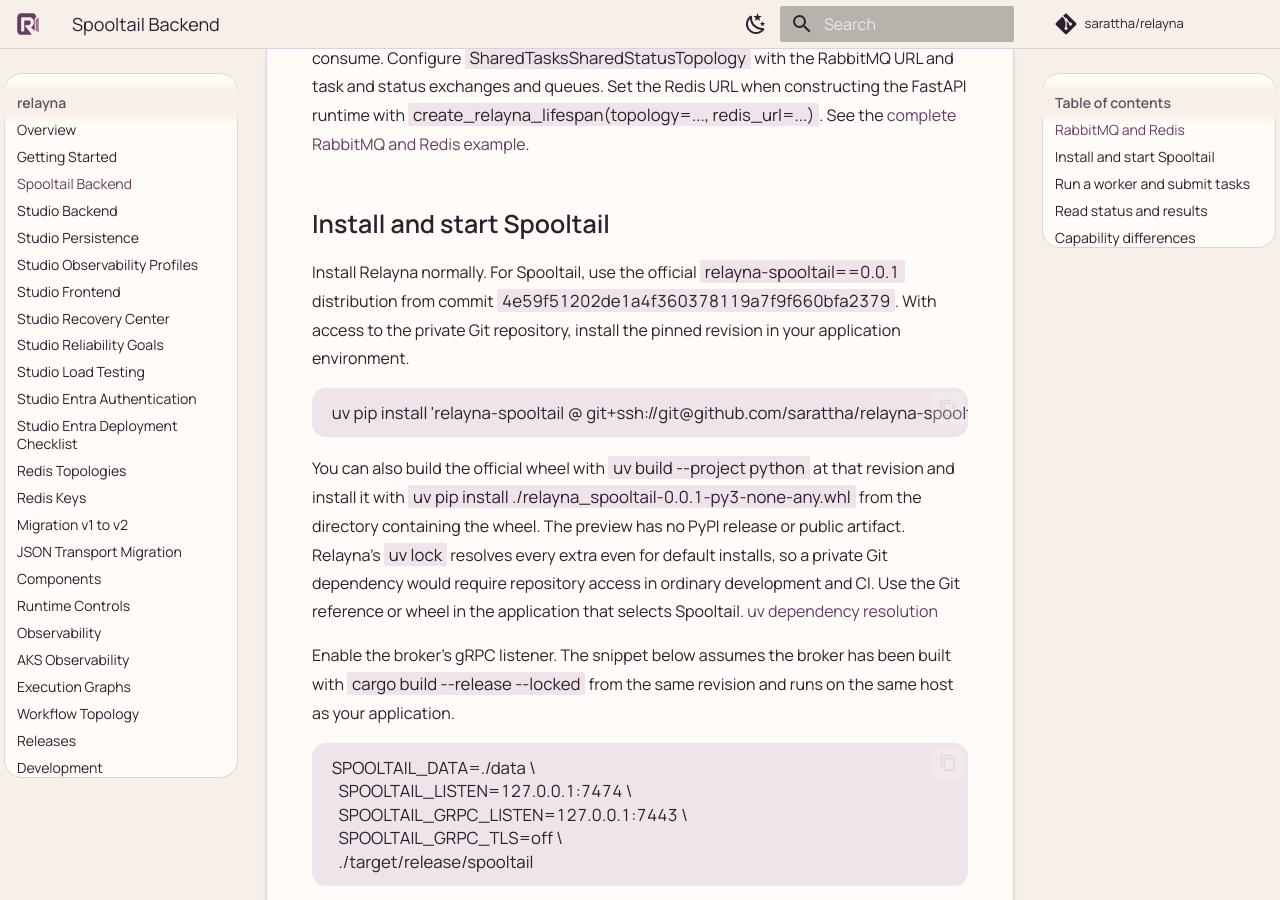
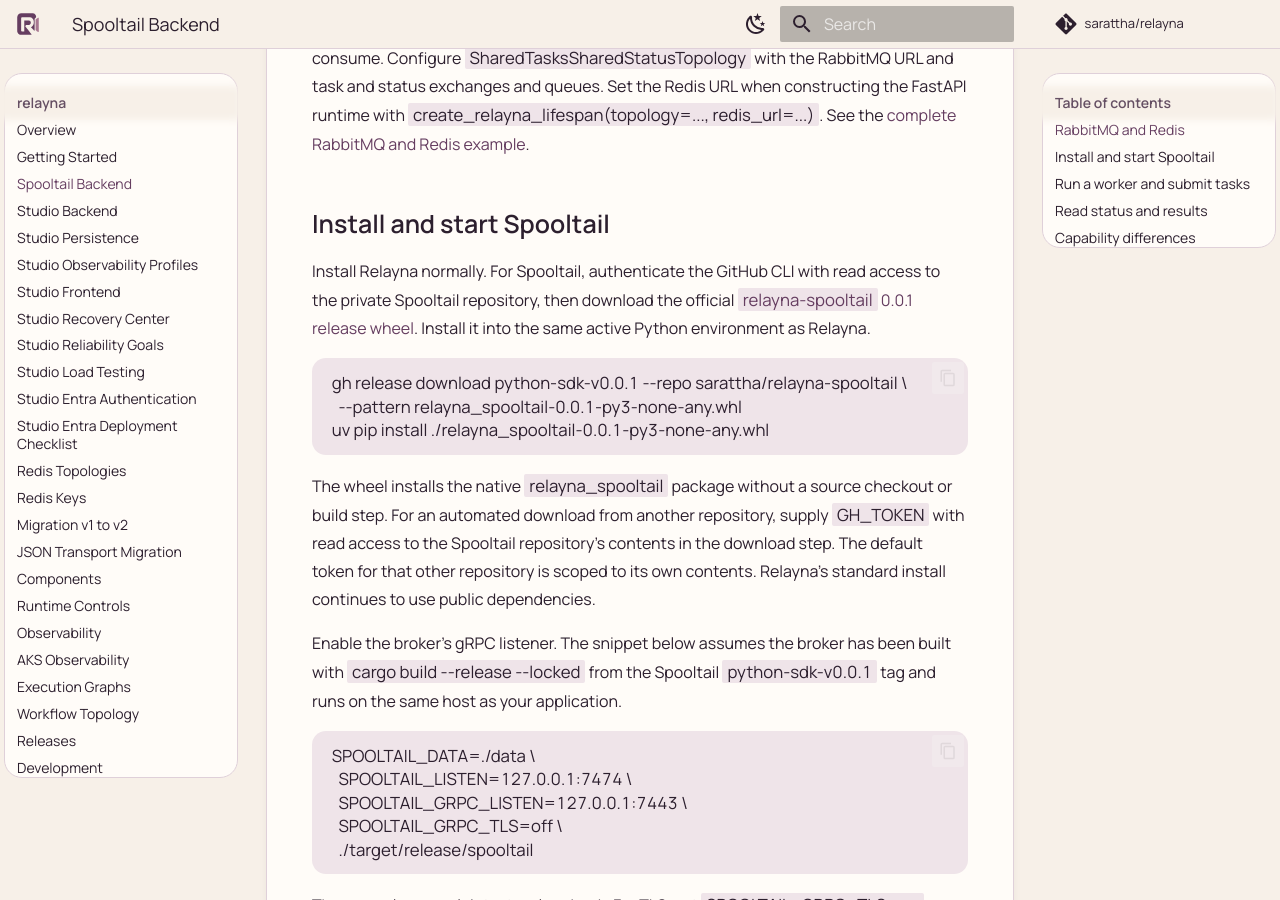
Before and after one commit to sarattha/relayna, an MkDocs documentation site: the page built from docs/spooltail.md, in a window 1280 px wide and 900 px high, scrolled down 350 px. Built offline with MkDocs 1.6.1 and Material for MkDocs 9.7.7, drawn with Linux system fonts in a browser that asks for light colours; comment, search, counter and statistics services are not loaded; some of the changed text lies outside the part shown.

Commit message:
Use the GitHub release of the Spooltail SDK

````diff
--- a/docs/spooltail.md
+++ b/docs/spooltail.md
@@ -8,15 +8,17 @@ Use `RelaynaRabbitClient` to publish and `TaskConsumer(rabbitmq=..., handler=...
 
 ## Install and start Spooltail
 
-Install Relayna normally. For Spooltail, use the official `relayna-spooltail==0.0.1` distribution from commit `4e59f51202de1a4f360378119a7f9f660bfa2379`. With access to the private Git repository, install the pinned revision in your application environment.
+Install Relayna normally. For Spooltail, authenticate the GitHub CLI with read access to the private Spooltail repository, then download the official [`relayna-spooltail` 0.0.1 release wheel](https://github.com/sarattha/relayna-spooltail/releases/tag/python-sdk-v0.0.1). Install it into the same active Python environment as Relayna.
 
 ```bash
-uv pip install 'relayna-spooltail @ git+ssh://git@github.com/sarattha/relayna-spooltail.git@4e59f51202de1a4f360378119a7f9f660bfa2379#subdirectory=python'
+gh release download python-sdk-v0.0.1 --repo sarattha/relayna-spooltail \
+  --pattern relayna_spooltail-0.0.1-py3-none-any.whl
+uv pip install ./relayna_spooltail-0.0.1-py3-none-any.whl
 ```
 
-You can also build the official wheel with `uv build --project python` at that revision and install it with `uv pip install ./relayna_spooltail-0.0.1-py3-none-any.whl` from the directory containing the wheel. The preview has no PyPI release or public artifact. Relayna's `uv lock` resolves every extra even for default installs, so a private Git dependency would require repository access in ordinary development and CI. Use the Git reference or wheel in the application that selects Spooltail. [uv dependency resolution](https://docs.astral.sh/uv/concepts/resolution/#conflicting-dependencies)
+The wheel installs the native `relayna_spooltail` package without a source checkout or build step. For an automated download from another repository, supply `GH_TOKEN` with read access to the Spooltail repository's contents in the download step. The default token for that other repository is scoped to its own contents. Relayna's standard install continues to use public dependencies.
 
-Enable the broker's gRPC listener. The snippet below assumes the broker has been built with `cargo build --release --locked` from the same revision and runs on the same host as your application.
+Enable the broker's gRPC listener. The snippet below assumes the broker has been built with `cargo build --release --locked` from the Spooltail `python-sdk-v0.0.1` tag and runs on the same host as your application.
 
 ```bash
 SPOOLTAIL_DATA=./data \
@@ -112,4 +114,8 @@ app.include_router(create_spooltail_status_router(get_client=lambda: app.state.s
 | Existing SDK features | The Spooltail adapter covers individual tasks, canonical status envelopes, latest, per-task history, and SSE. Batch publishing, priority, routing and sharding, workflows, aggregation, manual retry, Relayna DLQ inspection and replay, Redis repositories, and Studio integrations are outside this adapter's scope. Native dead-letter settlement marks a record dead for its group and has no re-drive API. |
 | Broker maturity | The verified broker is a single-node preview. It lacks replication, failover, and physical storage reclamation. |
 
-For local integration tests, run the broker on loopback with plaintext gRPC and install the pinned SDK into the test environment. From the Relayna root, run `SPOOLTAIL_TEST_TARGET=127.0.0.1:7443 uv run pytest tests/test_spooltail.py`. Use `uv run --with /path/to/relayna_spooltail-0.0.1-py3-none-any.whl pytest tests/test_spooltail.py` with the same target to install the optional SDK from a wheel for the test run.
+For local integration tests, run the broker on loopback with plaintext gRPC. From the Relayna root, run the following command with an authenticated GitHub CLI. It downloads the pinned release wheel and tests it in an isolated Relayna environment.
+
+```bash
+SPOOLTAIL_TEST_TARGET=127.0.0.1:7443 make test-spooltail
+```
````
Also changed, not shown: plans/optional-spooltail-backend.md (+6 -5 lines), 1 other file.
